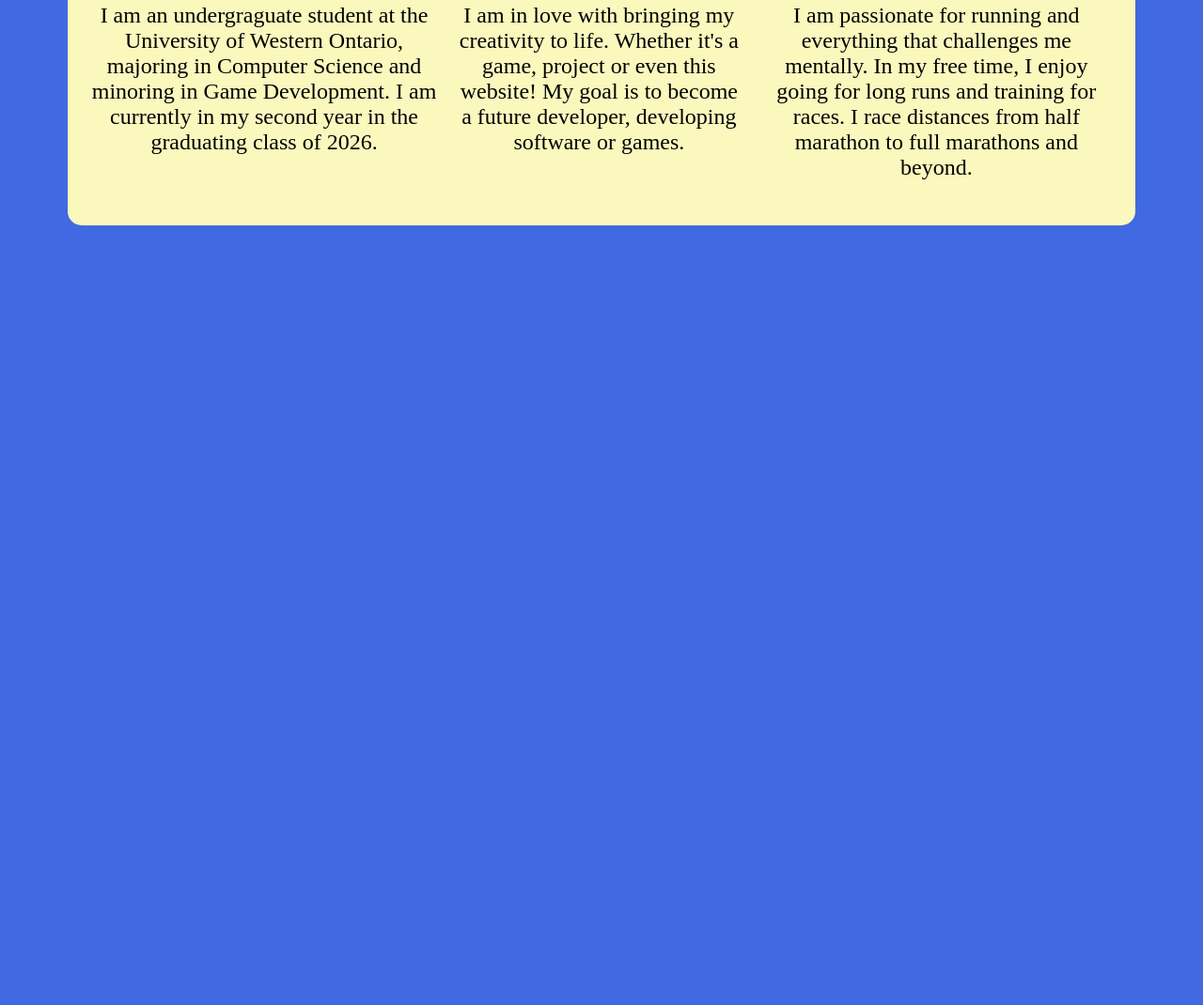
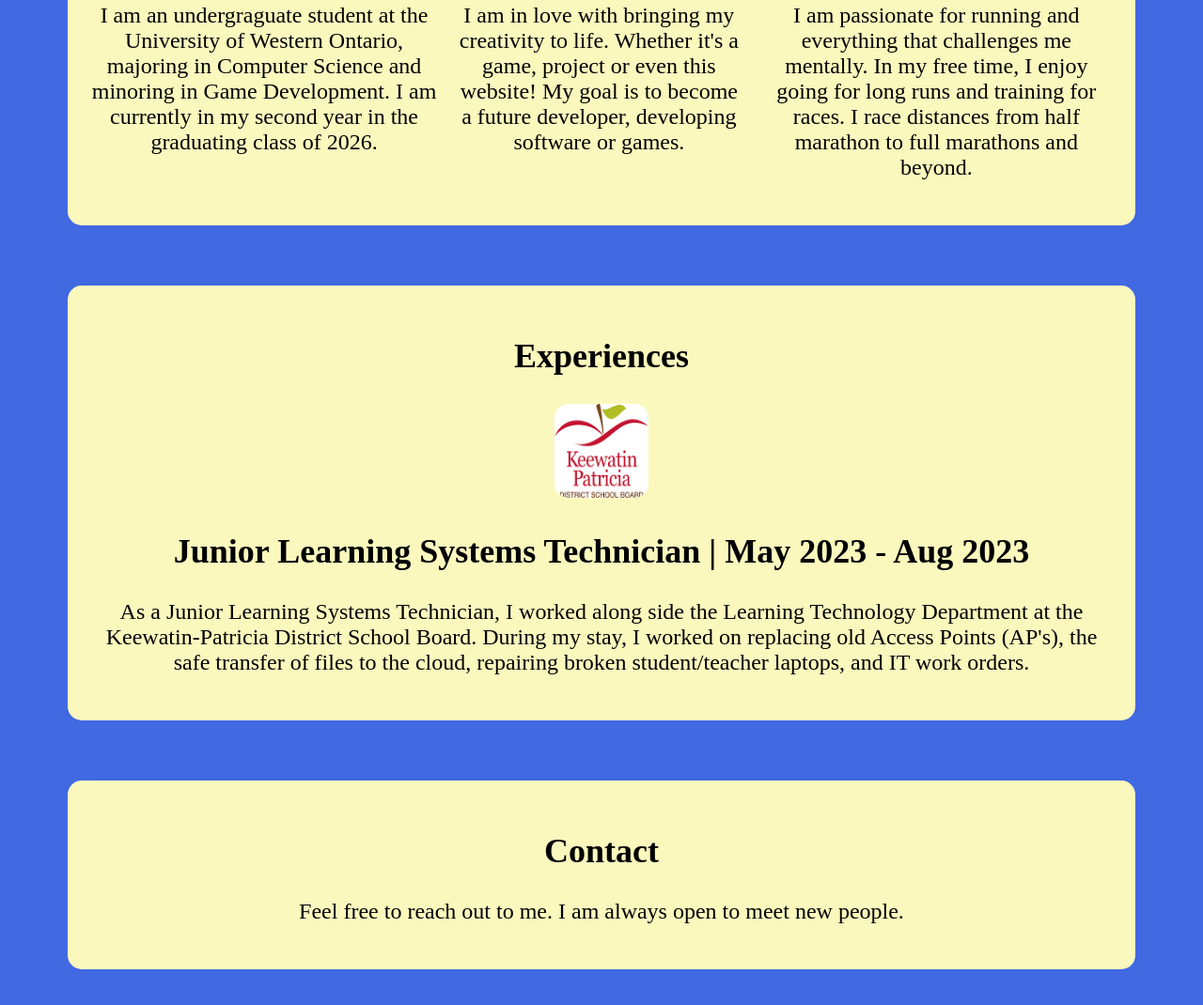
Before and after one commit to MichaelZhao45/PersonalWebsite, a plain HTML site: page index.html in a window 1280 px wide. Shown: the part 674-1744 px from the top of the page at 94% size. Before the commit the page ends 978 px from the top, so only its background shows below. Drawn offline with Linux system fonts and the light colour scheme.

Commit message:
Creation of Experiences Section and Start of Contact Section + General Preparation/Brain Storming

```diff
--- a/index.html
+++ b/index.html
@@ -52,16 +52,24 @@
     </section>
 
     <a id="experiencesID"><section class="experiences"></a>
-      <div class="jobs"></div>
-
-      <div class="projects"></div>
-
-      <div class="school"></div>
+      <div class="jobs">
+      <h1> Experiences </h1>
+      <img src="images/kpdsbIcon.png" alt="KPDSB Icon">
+      <h2> Junior Learning Systems Technician | May 2023 - Aug 2023 </h2>
+      <p> As a Junior Learning Systems Technician, I worked along side
+          the Learning Technology Department at the Keewatin-Patricia District
+          School Board.  During my stay, I worked on replacing old Access Points
+          (AP's), the safe transfer of files to the cloud, repairing broken
+          student/teacher laptops, and IT work orders. </p>
+        </div>
     </section>
 
     <a id="contactID"><section class="contact"> </a>
+      <div class="reachOut">
+      <h1> Contact </h1>
+      <p> Feel free to reach out to me.  I am always open to meet new people. </p>
 
-
+      </div>
     </section>
   </body>
 </html>
--- a/styles.css
+++ b/styles.css
@@ -93,3 +93,40 @@ img {
     height: 100px;
 
 }
+
+.experiences {
+    background-color: #FBF8BE;
+    padding: 1rem;
+    border-radius: 15px;
+    margin: 4rem;
+    display: flex;
+    flex-direction: column;
+}
+
+.jobs {
+    padding: 0.5rem;
+    font-size: 1.5rem;
+    text-align: center;
+    background-color: #FBF8BE;
+}
+
+.jobs img {
+    border-radius: 15%;
+}
+
+.contact {
+    background-color: #FBF8BE;
+    padding: 1rem;
+    border-radius: 15px;
+    margin: 4rem;
+    display: flex;
+    flex-direction: row;
+    justify-content: center;
+}
+
+.reachOut {
+    padding: 0.5rem;
+    font-size: 1.5rem;
+    text-align: center;
+    background-color: #FBF8BE;
+}
```
Also changed, not shown: images/emailIcon.png (added), images/githubIcon.png (added), images/kpdsbIcon.png (added), images/linkdinIcon.png (added), images/projects.png (added).
